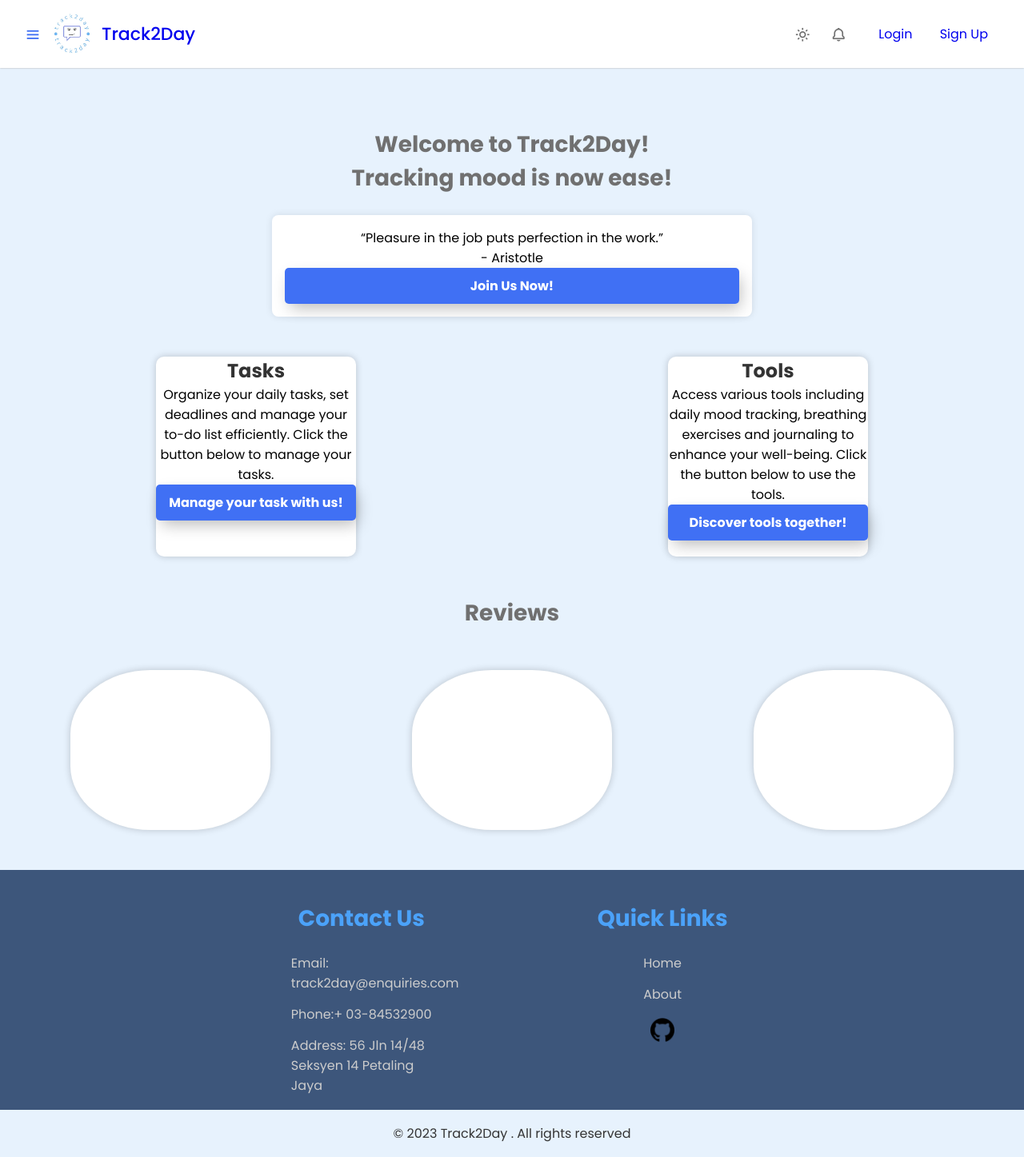
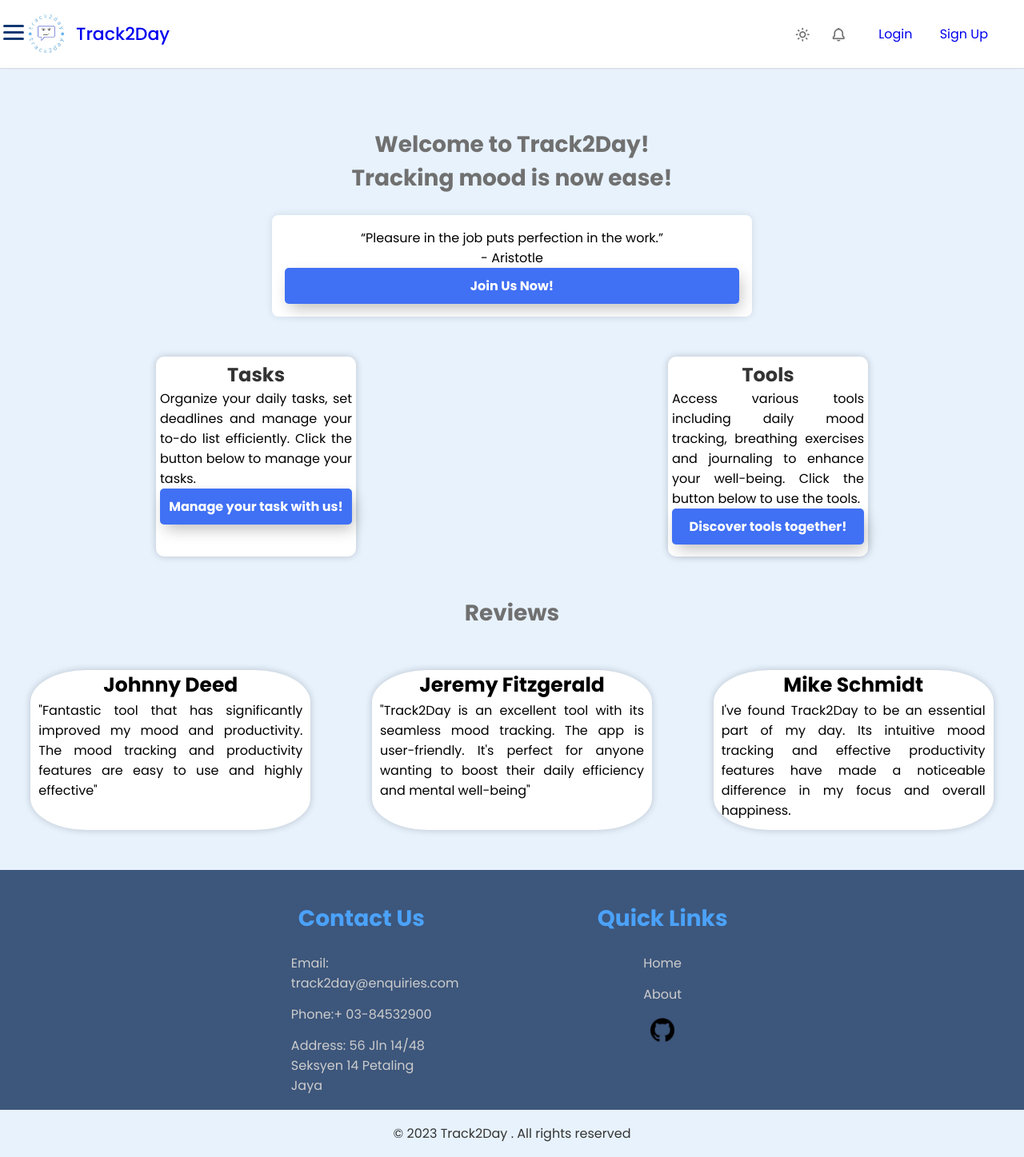
Before and after one commit to ahmadfarismk/track2day, a PHP site: page /menu.html in a window 1280 px wide. Shown: the whole page at 80% size. Run offline with PHP 8.4, Linux system fonts and the light colour scheme.

Commit message:
sidebar and review done

```diff
--- a/menu.html
+++ b/menu.html
@@ -12,10 +12,20 @@
     <!-- navbar -->
     <nav class="navbar">
       <div class="logo_item">
-        <i class="bx bx-menu" id="sidebarOpen"></i>
         <img src="track2daylogo.jpg" alt=""></i>
         <a href="menu.html">Track2Day</a>
-
+          <div id="menuToggle">
+            <input type="checkbox" />
+            <span></span>
+            <span></span>
+            <span></span>
+            <ul id="menu">
+              <a href="menu.html"><li>Home</li></a>
+              <a href="aboutus.html"><li>About</li></a>
+              <a href="login.html"><li>Profile</li></a>
+              <a href="signup.html"><li>Sign in</li></a>
+            </ul>
+          </div>
       </div>
       <div class="navbar_content">
         <i class='bi bi-grid'></i>
@@ -26,19 +36,7 @@
             <li><a href="signup.html">Sign Up</a></li>
         </ul>
       </div>
-      <!-- <div id="menuToggle">
-        <input type="checkbox" />
-        <span></span>
-        <span></span>
-        <span></span>
-        <ul id="menu">
-          <a href="#"><li>Home</li></a>
-          <a href="#"><li>About</li></a>
-          <a href="#"><li>Info</li></a>
-          <a href="#"><li>Contact</li></a>
-          <a href="https://github.com/gevendra2004" target="_blank"><li>Show me more</li></a>
-        </ul>
-      </div> -->
+
     </nav>
 
     <main>
@@ -69,13 +67,16 @@
           <h2 id="title-review">Reviews</h2>
           <div class="container-2">
             <div class="oval">
-
+              <h4> Johnny Deed</h4>
+              <p>"Fantastic tool that has significantly improved my mood and productivity. The mood tracking and productivity features are easy to use and highly effective"</p>
             </div>
             <div class="oval">
-
+              <h4>Jeremy Fitzgerald</h4>
+              <p>"Track2Day is an excellent tool with its seamless mood tracking. The app is user-friendly. It's perfect for anyone wanting to boost their daily efficiency and mental well-being" </p>
             </div>
             <div class="oval">
-
+              <h4>Mike Schmidt</h4>
+              <p>I've found Track2Day to be an essential part of my day. Its intuitive mood tracking and effective productivity features have made a noticeable difference in my focus and overall happiness. </p>
             </div>
           </div>
     </main>
--- a/style.css
+++ b/style.css
@@ -125,18 +125,27 @@ body.dark {
     width: 250px;
     height: 250px;
     box-shadow: 0 0 10px rgba(0, 0, 0, 0.2);
-    text-align: center;
+    text-align: justify;
+    padding: 5px;
     font-size: medium;
+}
+h4{
+  font-size: 25px;
 }
 .oval{
     background-color: #ffffff;
-    border-radius: 40%;
+    border-radius: 20%;
     margin-bottom: 50px;
-    width: 250px;
+    width: 350px;
     height: 200px;
     box-shadow: 0 0 10px rgba(0, 0, 0, 0.2);
     text-align: center;
     font-size: medium;
+}
+.oval p{
+    text-align: justify;
+    padding-right: 10px;
+    padding-left: 10px;
 }
 button {
     padding: 10px 2px;
@@ -185,7 +194,7 @@ button {
    {
      display: block;
      position: relative;
-     right: 700px;
+     right: 218px;
      z-index: 1;
      -webkit-user-select: none;
      user-select: none;
@@ -220,11 +229,11 @@ button {
    #menuToggle span
    {
      display: block;
-     width: 33px;
-     height: 4px;
+     width: 26px;
+     height: 3px;
      margin-bottom: 5px;
      position: relative;
-     background: #cdcdcd;
+     background: #113872;
      border-radius: 3px;
      z-index: 1;
      transform-origin: 4px 0px;
@@ -265,10 +274,11 @@ button {
    {
      position: absolute;
      width: 300px;
+     height: 800px;
      margin: -100px 0 0 -50px;
      padding: 50px;
      padding-top: 125px;
-     background: #ededed;
+     background: #ffffff;
      list-style-type: none;
      -webkit-font-smoothing: antialiased;
      /* to stop flickering of text in safari */
@@ -279,8 +289,10 @@ button {
 
    #menu li
    {
-     padding: 10px 0;
+     padding: 25px 0;
      font-size: 22px;
+     text-align: center;
+
    }
 
    #menuToggle input:checked ~ ul
```
